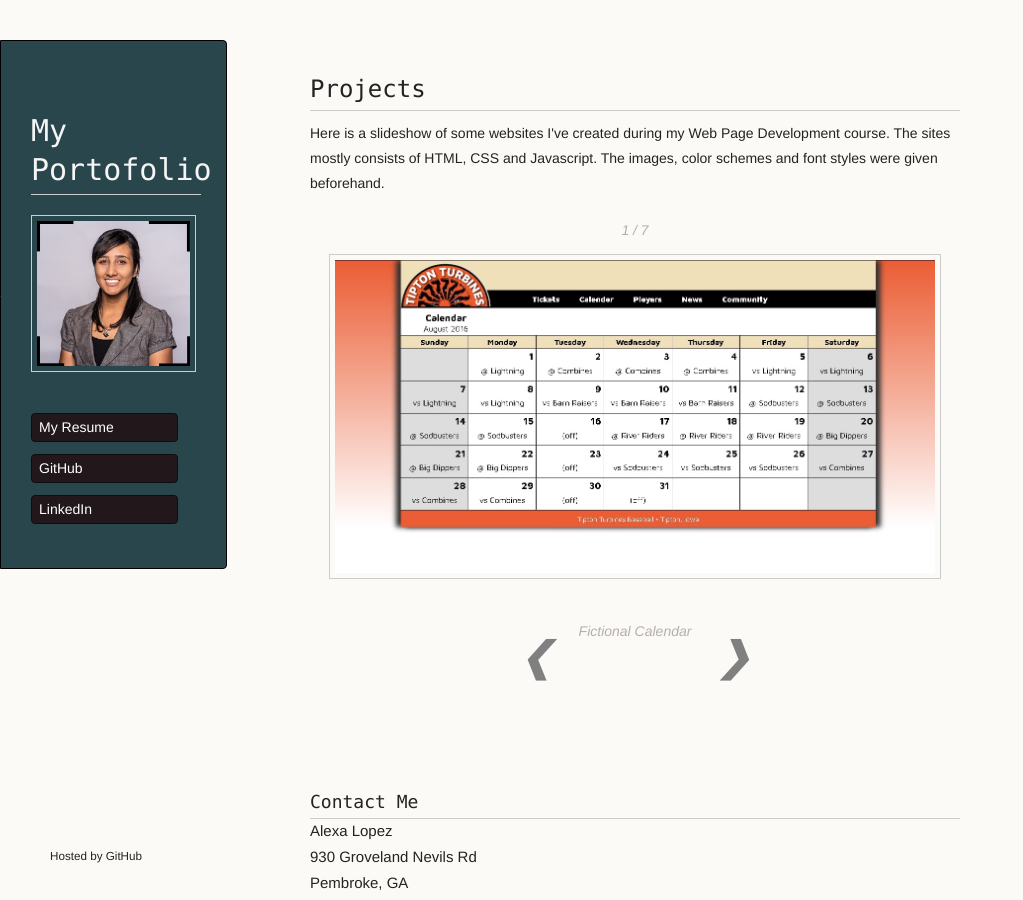
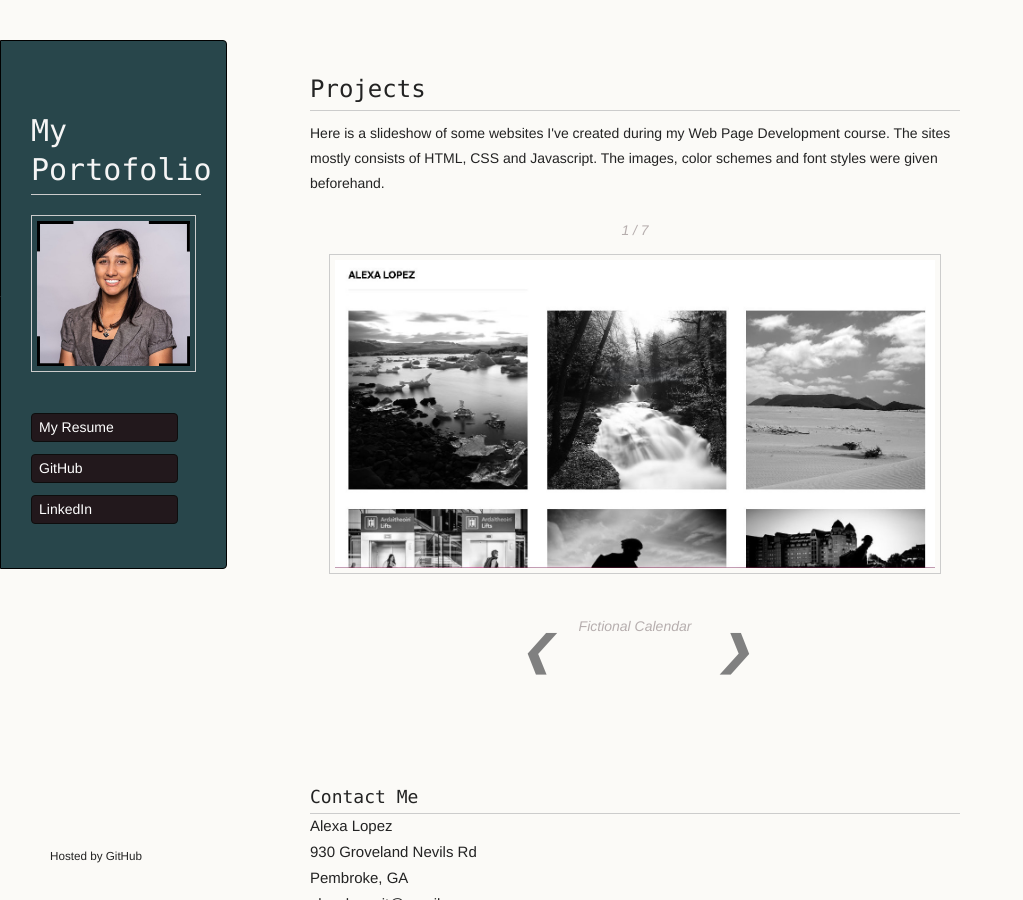
Before and after one commit to alexalpz/alexalopez, a Jekyll site: the page built from index.md, in a window 1280 px wide and 900 px high, scrolled down 3013 px. Shown: the whole window, without its empty margins (0-1023 px from the left). Built offline with Jekyll 4.4.1, drawn with Linux system fonts in a browser that asks for light colours; our own code applies the rules of GitHub Pages for plain Markdown files.

Commit message:
Update default.html

```diff
--- a/_layouts/default.html
+++ b/_layouts/default.html
@@ -178,7 +178,7 @@
 
             <div class="mySlides fade">
               <div class="numbertext">1 / 7</div>
-              <img src="7.jpg" style="width:100%">
+              <img src="8.jpg" style="width:100%">
               <div class="text">Fictional Calendar</div>
             </div>
 
```
